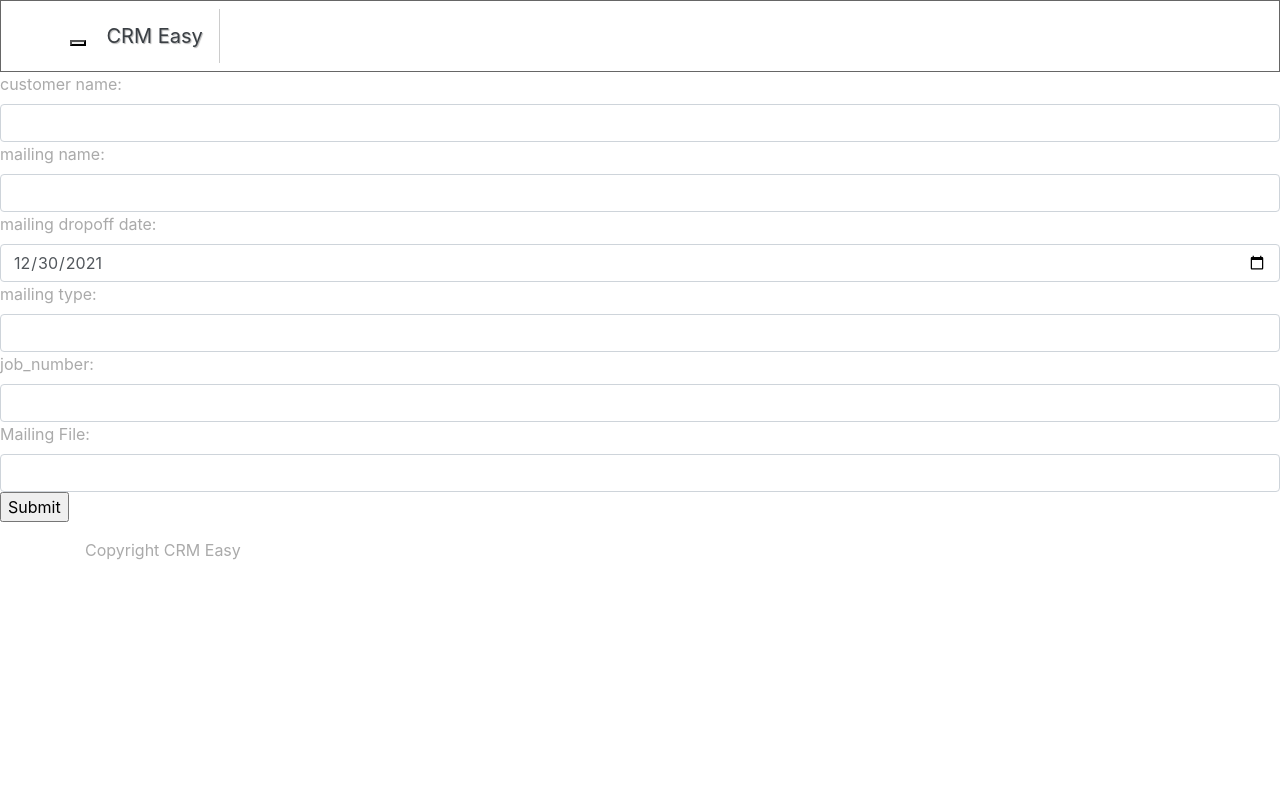
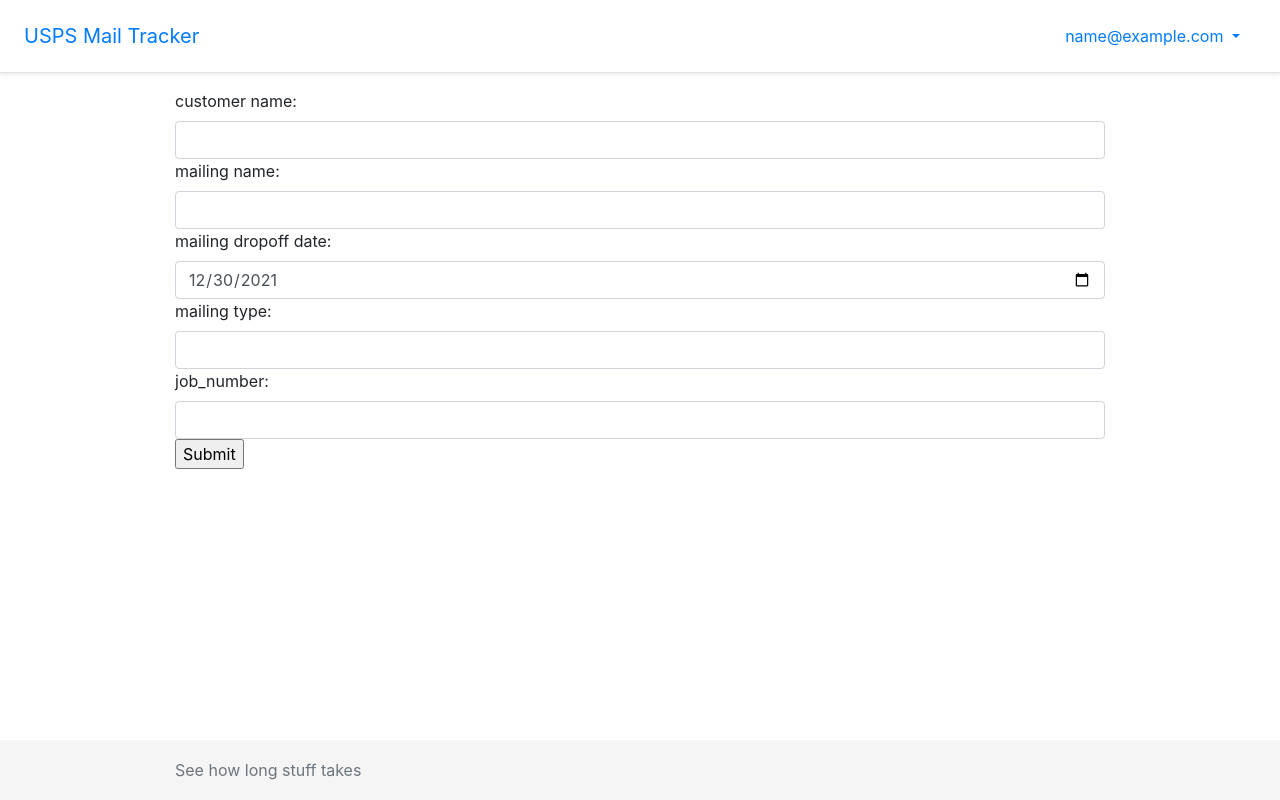
Before and after one commit to DrakeDwornik/mail_tracker, a Django app: page /tracker/add_mailing in a window 1280 px wide. Run offline with Django 4.2, Linux system fonts and the light colour scheme; the visitor is signed in with stand-in values (Sample User, id 1); some libraries are stand-ins or nearby versions.

Commit message:
better use of bootstrap, forms starting to work

```diff
--- a/Tracker/forms.py
+++ b/Tracker/forms.py
@@ -1,5 +1,6 @@
 from django import forms
 import datetime
+import pandas as pd
 
 
 class MailingForm(forms.Form):
@@ -13,4 +14,4 @@
                                                widget=forms.TextInput(attrs={'class': 'form-control'}))
     job_number = forms.CharField(label='job_number', max_length=15,
                                  widget=forms.TextInput(attrs={'class': 'form-control'}))
-    file = forms.FileField(label='Mailing File', widget=forms.TextInput(attrs={'class': 'form-control'}))
+  #  file = forms.FileField(label='Mailing File')
--- a/Tracker/views.py
+++ b/Tracker/views.py
@@ -1,6 +1,7 @@
 from django.shortcuts import render
 from django.http import HttpResponse
 from .forms import MailingForm
+from .models import Mailing
 # Create your views here.
 def index(request):
     return HttpResponse("Hello, world. You're at the polls index.")
@@ -9,8 +10,13 @@
     if request.method == 'POST':
         form = MailingForm(request.POST)
         if form.is_valid():
-            pass
-
+            mailing = Mailing()
+            mailing.customer = request.POST.get('customer')
+            mailing.mailing_dropoff_date = request.POST.get('mailing_dropoff_date')
+            mailing.mailing_type_description = request.POST.get('mailing_type_description')
+            mailing.job_number = request.POST.get('job_number')
+            mailing.save()
+        return render(request, 'add_mailing.html', {'form': form})
     else:
         form = MailingForm()
 
--- /dev/null
+++ b/static/css/base.css
@@ -0,0 +1,33 @@
+/* Sticky footer styles
+-------------------------------------------------- */
+html {
+  position: relative;
+  min-height: 100%;
+  font-size: 14px;
+}
+@media (min-width: 768px) {
+  html {
+    font-size: 16px;
+  }
+}
+
+body {
+  margin-bottom: 60px; /* Margin bottom by footer height */
+}
+
+.container {
+  max-width: 960px;
+}
+
+.pricing-header {
+  max-width: 700px;
+}
+
+.footer {
+  position: absolute;
+  bottom: 0;
+  width: 100%;
+  height: 60px; /* Set the fixed height of the footer here */
+  line-height: 60px; /* Vertically center the text there */
+  background-color: #f5f5f5;
+}
--- /dev/null
+++ b/templates/_base.html
@@ -0,0 +1,80 @@
+{% load static %}
+<!DOCTYPE html>
+<html lang="en">
+<head>
+<meta charset="utf-8">
+<meta http-equiv="X-UA-Compatible" content="IE=edge,chrome=1">
+<meta name="viewport" content="width=device-width,minimum-scale=1,initial-scale=1">
+<title>{% block title %}Piro 360{% endblock title %}</title>
+<meta name="description" content="A framework for launching new Django projects quickly.">
+<meta name="author" content="">
+<link rel="shortcut icon" type="image/x-icon" href="{% static 'images/favicon.ico' %}">
+
+{% block css %}
+<!-- Bootstrap CSS -->
+<link rel="stylesheet" href="https://cdn.jsdelivr.net/npm/bootstrap@4.5.3/dist/css/bootstrap.min.css" integrity="sha384-TX8t27EcRE3e/ihU7zmQxVncDAy5uIKz4rEkgIXeMed4M0jlfIDPvg6uqKI2xXr2" crossorigin="anonymous">
+
+<link rel="stylesheet" href="{% static 'css/base.css' %}">
+{% endblock %}
+</head>
+
+<body>
+  <main role="main">
+    <div class="d-flex flex-column flex-md-row align-items-center p-3 px-md-4 mb-3 bg-white border-bottom shadow-sm">
+      <h5 class="my-0 mr-md-auto font-weight-normal">
+        <a href="{# url 'home' %}">USPS Mail Tracker</a>
+      </h5>
+   <!-- <a class="p-2 text-dark" href="{# url 'blog_index' %}">Blog</a> -->
+     <!-- <a class="p-2 text-dark" href="{#  #} url 'about' %}">About Piro 360</a> -->
+      <nav class="my-2 my-md-0 mr-md-3">
+        {% if user.is_authenticated %}
+        <ul class="navbar-nav ml-auto">
+          <li class="nav-item">
+            <a class="nav-link dropdown-toggle" href="#" id="userMenu" data-toggle="dropdown" aria-haspopup="true" aria-expanded="false">
+              {{ user.email }}
+            </a>
+            <div class="dropdown-menu dropdown-menu-right" aria-labelledby="userMenu">
+              <a class="dropdown-item" href="{#  #} url 'account_change_password' %}">Change password</a>
+              <div class="dropdown-divider"></div>
+              <a class="dropdown-item" href="{#  #} url 'account_logout' %}">Log out</a>
+            </div>
+          </li>
+        </ul>
+        {% else %}
+        <form class="form-inline ml-auto">
+          <a href="{#  #} url 'account_login' %}" class="btn btn-outline-secondary">Log in</a>
+          <a href="{#  #} url 'account_signup' %}" class="btn btn-primary ml-2">Sign up</a>
+        </form>
+        {% endif %}
+      </nav>
+    </div>
+  </main>
+
+  <div class="container">
+    {% block content %}
+      <p>Default content...</p>
+    {% endblock content %}
+  </div>
+
+  <footer class="footer">
+    <div class="container">
+      <span class="text-muted">See how long stuff takes</span>
+    </div>
+  </footer>
+
+
+
+  {% block javascript %}
+  <!-- Bootstrap JavaScript -->
+<script src="https://code.jquery.com/jquery-3.5.1.slim.min.js" integrity="sha256-4+XzXVhsDmqanXGHaHvgh1gMQKX40OUvDEBTu8JcmNs=" crossorigin="anonymous"></script>
+<script src="https://cdn.jsdelivr.net/npm/bootstrap@4.5.3/dist/js/bootstrap.bundle.min.js" integrity="sha384-ho+j7jyWK8fNQe+A12Hb8AhRq26LrZ/JpcUGGOn+Y7RsweNrtN/tE3MoK7ZeZDyx" crossorigin="anonymous"></script>
+
+  <!-- 3rd party JavaScript -->
+
+  <!-- Project JS -->
+  <script src="{% static 'js/base.js' %}"></script>
+
+  {% endblock javascript %}
+
+</body>
+</html>
--- a/templates/add_mailing.html
+++ b/templates/add_mailing.html
@@ -1,6 +1,6 @@
-{% extends 'base.html' %}
+{% extends '_base.html' %}
 {% block content %}
-    <form action="/your-name/" method="post">
+    <form action="/tracker/add_mailing" method="post">
     <div class="form-group">
         {% csrf_token %}
         {{ form }}
--- a/templates/base.html
+++ b/templates/base.html
@@ -3,7 +3,7 @@
 <html>
 {# Make modifiable head elements #}
 <head>
-    <title>{% block title %}Home {% endblock title %} | CRM Easy</title>
+    <title>{% block title %}Home {% endblock title %} | Mail Tracker</title>
     {% block head_favicon %}
         <link rel="icon" type="image/png"
               href="{{ STATIC_URL }}images/favicon.ico">
@@ -47,7 +47,7 @@
                     <span class="icon-bar"></span>
                     <span class="icon-bar"></span>
                 </button>
-                <a class="navbar-brand" href="/">CRM Easy</a>
+                <a class="navbar-brand" href="/">Mail Tracker</a>
             </div>
             <div class="collapse navbar-collapse">
                 <ul class="nav navbar-nav navbar-right">
```
Also changed, not shown: USPS.postman_collection.json (+72 -2 lines), static/bootstrap/css/bootstrap.css (renamed from Tracker/static/bootstrap/css/bootstrap.css), static/images/favicon.ico (added), static/images/logo.png (added), static/js/base.js (added).
